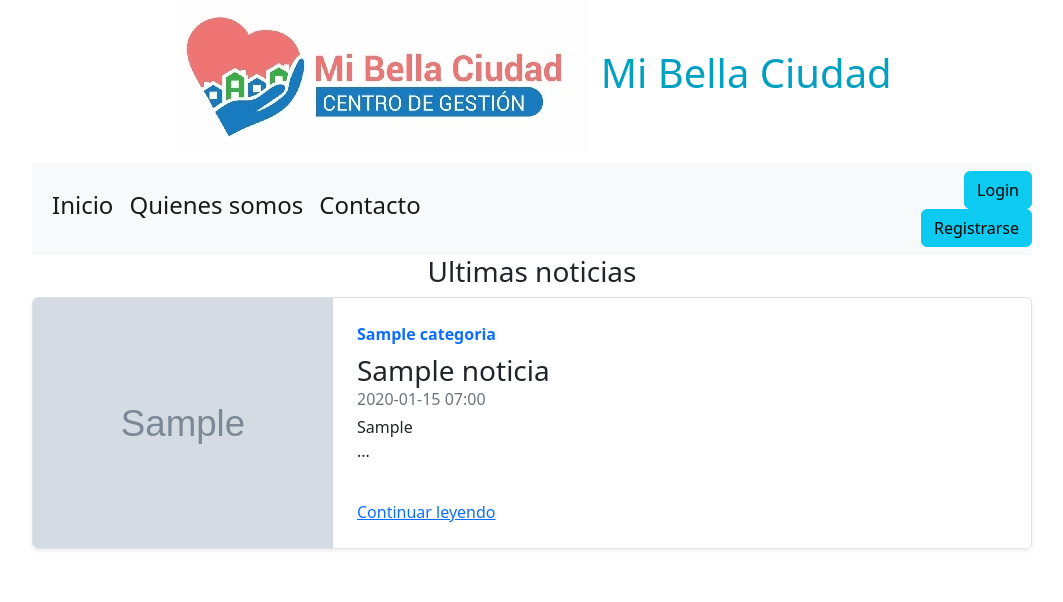
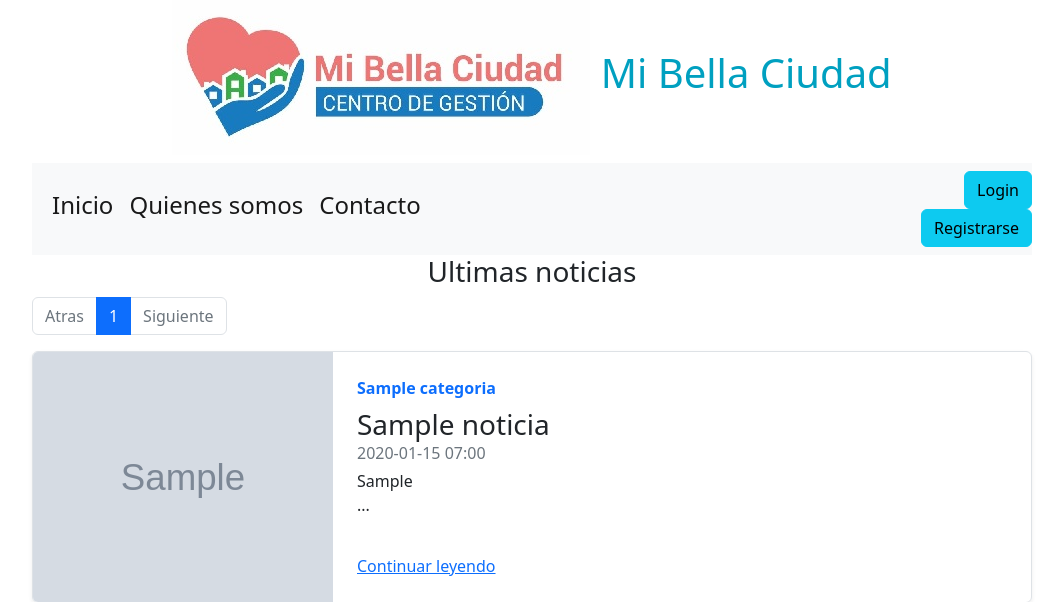
Before and after one commit to LeonardoReichert/BlogWeb-Info, a Django app: page / in a window 1280 px wide. Shown: the top 602 px of the page, without its empty margins (108-1171 px from the left). Run offline with Django 4.2, Linux system fonts and the light colour scheme; tables that the repository leaves empty hold one stand-in row (values such as "Sample post"); grey boxes marked "Sample" are stand-in pictures.

Commit message:
añadido paginacion a mano compatible con cualquier consulta

```diff
--- a/BlogWeb/BlogWeb/views.py
+++ b/BlogWeb/BlogWeb/views.py
@@ -5,11 +5,12 @@ from django.urls import reverse
 
 from noticias.models import *;
 
+from math import ceil;
 
 #from django.conf import settings
 #from django.core.files.storage import FileSystemStorage
 
-
+"""
 def inicio(request):
 
     # - juntar info de noticias -
@@ -49,20 +50,96 @@ def inicio(request):
     contexto = {"noticiasVisibles": noticiasVisibles};
 
     return render(request, "inicio.html", contexto);
+"""
 
 
-def registro(request):
+
+
+def _paginarResultados(resultados_consulta, pagina_actual, elementos_visibles):
+    """
+    resultados_consulta:
+        se refiere a todos los ids de una consulta tal como:
+            Tabla.objects.all().order_by("-fecha").values("id")
+                o tambien:
+            Tabla.objects.filter(categoria=id).values("id")
+
+    pagina_actual:
+        la pagina actual donde esta la vista, puede ser mayor o igual a 1
+
+    elementos_visibles:
+        cantidad de elementos por vista
+
+    devuelve:
+    los ids de la pagina
+    pagina anterior, posterior, y maxima
+             la pagina anterior o posterior tambien podria ser 0 para no avanzar
+        la pagina minima siempre sera 1
+    """
+
+    cantidad_resultados = resultados_consulta.count();
+
+    paginaMaxima = ceil(cantidad_resultados / elementos_visibles);
+
+    paginaAnterior = pagina_actual-1 if int(pagina_actual) > 1 else 0;
+    paginaSiguiente = pagina_actual+1 if int(pagina_actual) < paginaMaxima else 0;
+
+    idsPagina = resultados_consulta[elementos_visibles*paginaAnterior:
+                                    elementos_visibles*pagina_actual];
+
+    return idsPagina, paginaAnterior, paginaSiguiente, paginaMaxima;
+
+
+
+
+def inicio(request):
+
+    # - juntar info de noticias -
+
+#    totalNoticias = Noticia.objects.count();
+#    print("cantidad noticias: ", totalNoticias)
+
+    noticiasVisibles = [];
+
+    SHOW_MAX = 5; #noticias
+    DESC_MAX = 200;
+
+    consulta = Noticia.objects.all().order_by("-fecha").values("id");
+    maxPagina = ceil(consulta.count() / SHOW_MAX);
+
+    #print(consulta.values("titulo"))
+
+    paginaActual = request.GET.get("pagina", "1");
+    if not paginaActual.isdigit() or int(paginaActual) < 1 or int(paginaActual) > maxPagina:
+        return redirect("inicio");
+    paginaActual = int(paginaActual)
+
+    ids, pAnterior, pSiguiente, pMaxima = _paginarResultados(consulta, paginaActual, SHOW_MAX);
+
+
+    for noticia in Noticia.objects.filter(id__in=ids):
+        parte = NoticiaParte.objects.get(noticia=noticia);
+
+        idNoticia = noticia.id;
+        urlImg = parte.urlImagen;
+        titulo = noticia.titulo;
+        fecha = horaUtcToArg(noticia.fecha);
+        if noticia.categoria:
+            categoria = noticia.categoria.nombre;
+        else:
+            #probablemente la categoria fue eliminada
+            categoria = "Sin categoria";
+
+        descripcionCorta = parte.mensaje.strip()[:DESC_MAX].replace("\n\n", "\n");
+
+        noticiasVisibles.append( (idNoticia, titulo, fecha, urlImg,
+                                    categoria, descripcionCorta) );
 
     #parametros a la web template
-    contexto = {};
+    contexto = {"noticiasVisibles": noticiasVisibles,
+                "paginaActual": paginaActual,
+                "paginaAnterior": pAnterior,
+                "paginaSiguiente": pSiguiente,
+                "paginaMaxima": pMaxima,
+                };
 
-    return render(request, "registro.html", contexto);
-
-
-"""
-def login(request):
-    contexto = {};
-    email = request.POST.get("email", None)
-    password = request.POST.get("password", None)
-    return render(request, "login.html", contexto)
-"""
+    return render(request, "inicio.html", contexto);
--- a/BlogWeb/templates/inicio.html
+++ b/BlogWeb/templates/inicio.html
@@ -85,6 +85,37 @@
                 <br><br>
             {% endif %}</center>
 
+
+        <!--
+            PAGINACION IMPROVISADA
+        -->
+
+        <nav aria-label="...">
+            <ul class="pagination">
+              <li class="page-item {%if not paginaAnterior %}disabled{% endif %}">
+                <a class="page-link" href="?pagina={{paginaAnterior}}">Atras</a>
+              </li>
+              {%if paginaActual != 1 %}
+              <li class="page-item">
+                <a class="page-link" href="?pagina=1">1..</a>
+              </li>
+              {% endif %}
+              <li class="page-item active" aria-current="page">
+                <span class="page-link">{{paginaActual}}</span>
+              </li>
+              {% if paginaActual != paginaMaxima %}
+              <li class="page-item">
+                <a class="page-link" href="?pagina={{paginaMaxima}}">..{{paginaMaxima}}</a>
+              </li>
+              {% endif %}
+              <li class="page-item {%if not paginaSiguiente %}disabled{% endif %}">
+                <a class="page-link" href="?pagina={{paginaSiguiente}}">Siguiente</a>
+              </li>
+            </ul>
+          </nav>
+
+        <!-- paginacion terminada -->
+
         {% for idNoticia,titulo,fecha,urlImg,categoria,descripcionCorta in noticiasVisibles %}
             <!-- noticia : -->
             <div class="row g-0 border rounded overflow-hidden flex-md-row mb-4 shadow-sm h-md-250 position-relative" align="left">
```
